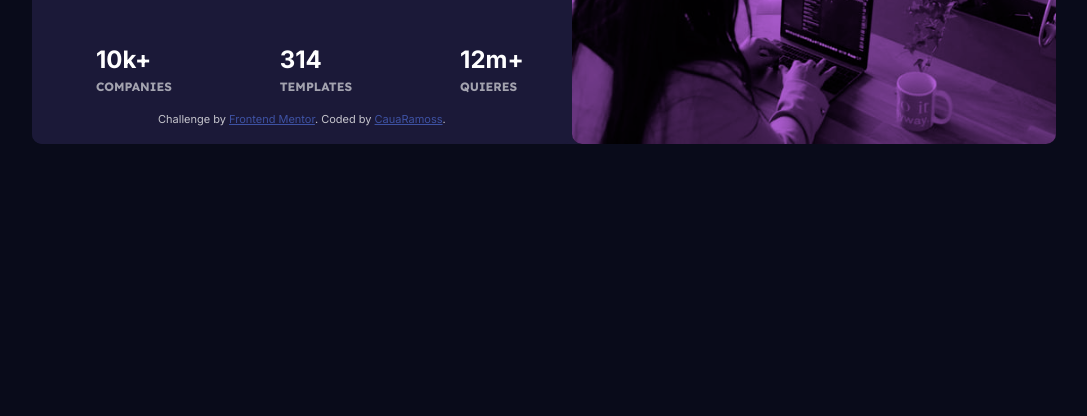
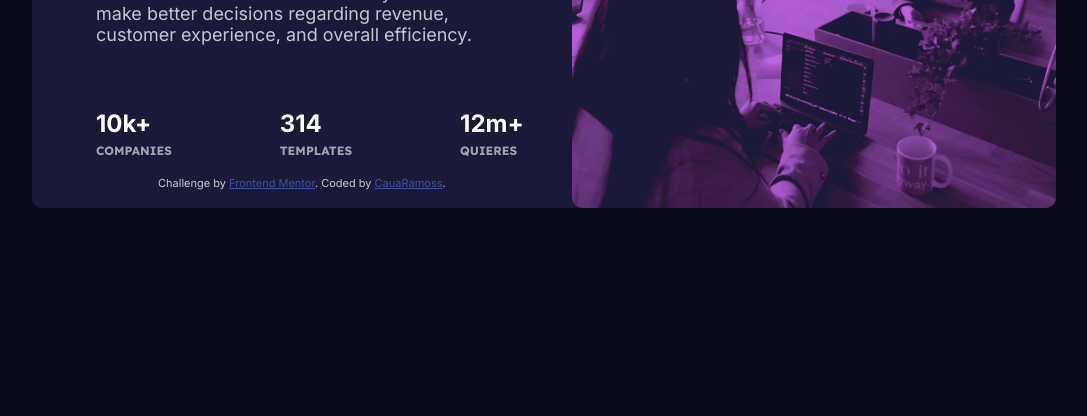
Before and after one commit to CauaRamoss/Stats-preview-card-component, a plain HTML site: page index.html in a window 1280 px wide. Shown: the part 384-800 px from the top of the page, without its empty margins (96-1183 px from the left). Drawn offline with Linux system fonts and the light colour scheme.

Commit message:
Update style.css

```diff
--- a/style.css
+++ b/style.css
@@ -15,8 +15,8 @@ body {
     justify-content: center;
     align-items: center;
     background-color: hsl(244, 38%, 16%);
-    margin-top: 128px;
-    margin-bottom: 128px;
+    margin-top: 192px;
+    margin-bottom: 192px;
     margin-left: 128px;
     margin-right: 128px;
     border-radius: 10px;
@@ -83,6 +83,8 @@ a {
 
 img {
     border-radius: 10px;
+    mix-blend-mode: lighten ;
+    opacity: 100%;
     filter: url(#svgTint)
 }
 
```
